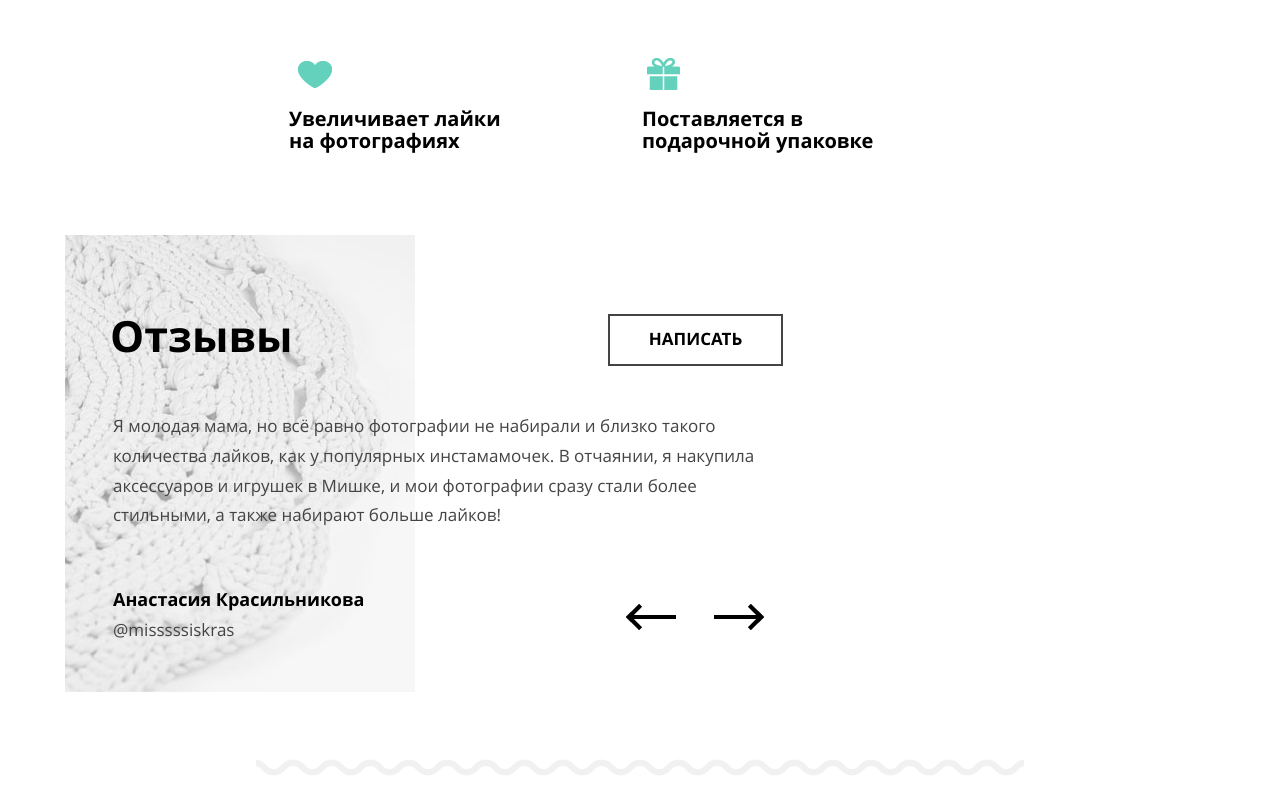
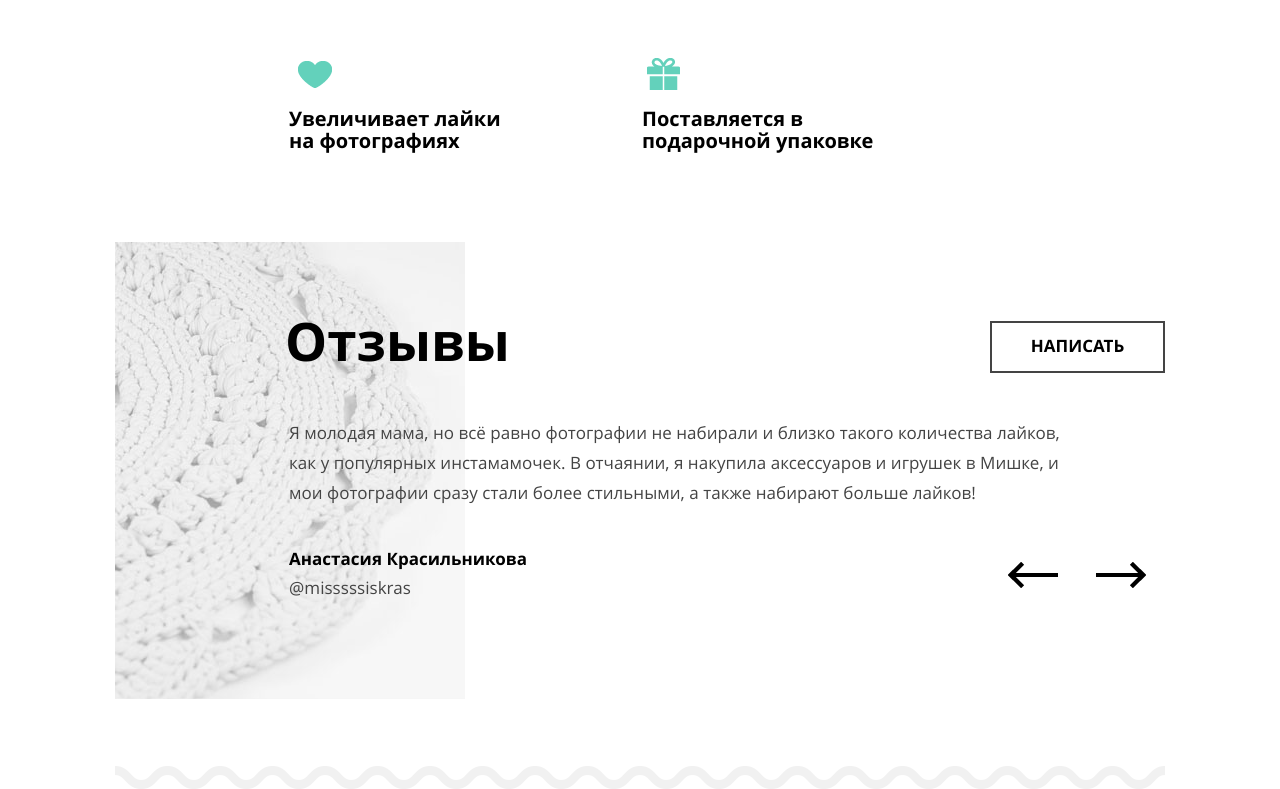
Before and after one commit to maximshigaev/mishka, a React (Create React App) app: page / in a window 1280 px wide. Shown: the part 2056-2845 px from the top of the page. Built offline with nearby package versions, Linux system fonts and the light colour scheme.

Commit message:
add desktop styles for the Review and Reviews components

```diff
--- a/src/components/Review/review.scss
+++ b/src/components/Review/review.scss
@@ -18,6 +18,11 @@
       font-size: 18px;
       padding-top: 57px;
     }
+
+    @media (min-width: $desktopWidth) {
+      font-size: 17px;
+      padding-top: 40px;
+    }
   }
 
   &__link {
--- a/src/components/Reviews/reviews.scss
+++ b/src/components/Reviews/reviews.scss
@@ -21,6 +21,14 @@
     grid-template-rows: 131px 238px 122px;
   }
 
+  @media (min-width: $desktopWidth) {
+    background-image: url($imagesPath +'reviews-background.png'), url($imagesPath + 'delimiter-desktop.png');
+    margin-top: 60px;
+    padding-left: 170px;
+    grid-template-columns: 305px 400px 175px;
+    grid-template-rows: 131px 189px 177px;
+  }
+
   &__title {
     font-size: 25px;
     font-weight: 700;
@@ -35,6 +43,12 @@
       grid-column: 1 / 2;
       grid-row: 1 / 2;
     }
+
+    @media (min-width: $desktopWidth) {
+      font-size: 53px;
+      line-height: 1.08;
+      padding-top: 70px;
+    }
   }
 
   &__list {
@@ -43,6 +57,12 @@
       padding-top: 45px;
       grid-column: 1 / -1;
       grid-row: 2 / -1;
+    }
+
+    @media (min-width: $tabletWidth) {
+      padding-right: 105px;
+      padding-left: 4px;
+      letter-spacing: 0.03px;
     }
   }
 
@@ -102,5 +122,10 @@
       padding-left: 0;
       padding-right: 0;
     }
+
+    @media (min-width: $tabletWidth) {
+      padding-left: 50px;
+      padding-right: 50px;
+    }
   }
 }
```
